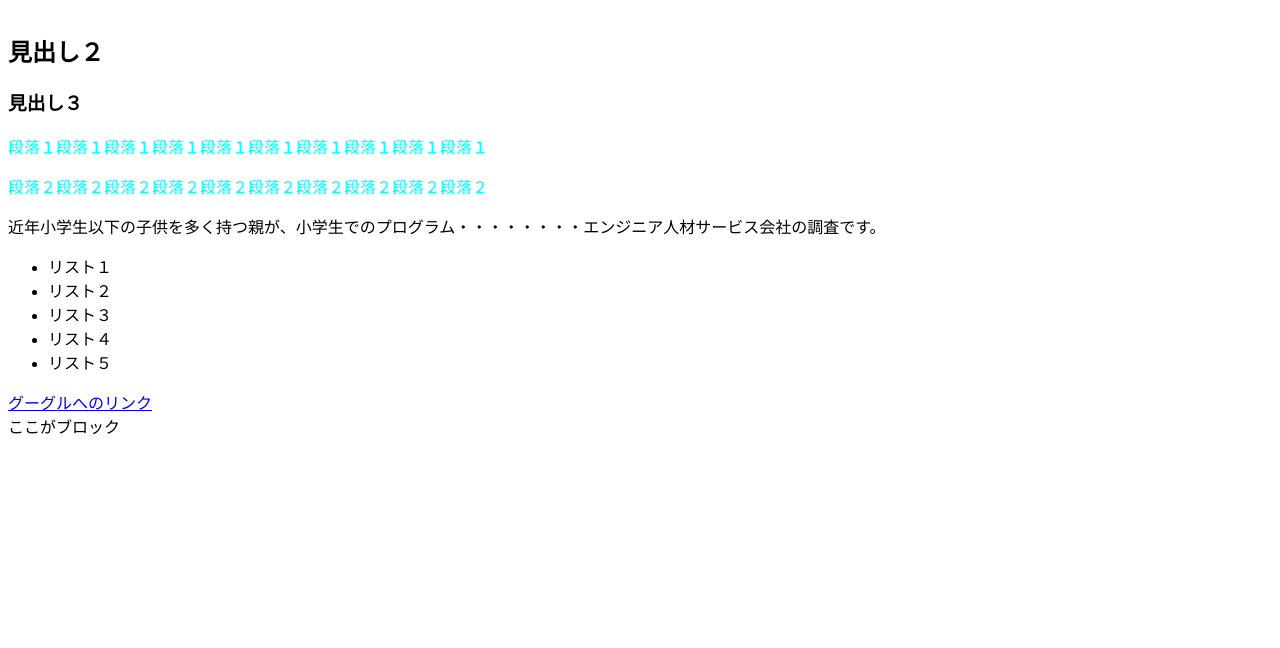
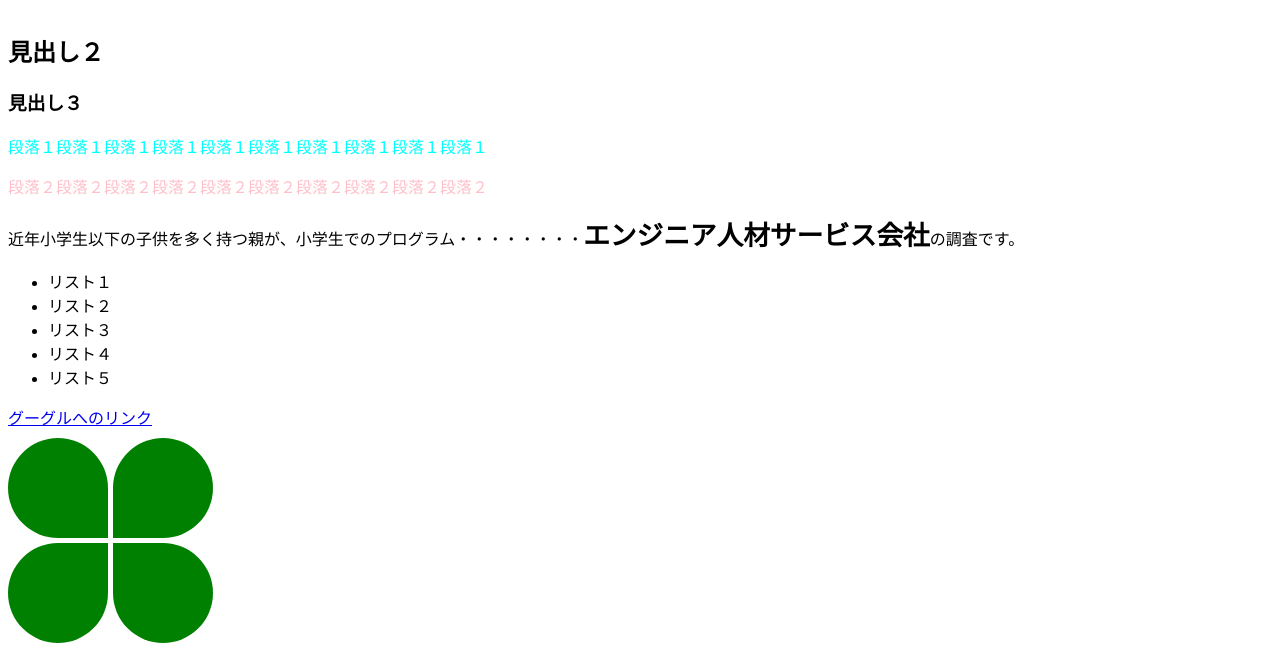
Before and after one commit to YOSHIDARIE/4196, a plain HTML site: page index.html in a window 1280 px wide. Shown: the part 152-800 px from the top of the page. Drawn offline with Linux system fonts and the light colour scheme.

Commit message:
practice3

```diff
--- a/css/index.css
+++ b/css/index.css
@@ -1,9 +1,65 @@
-p {
+p.sub-title1 {
     color: aqua
+}
+p#sub-title2{
+    color: pink;
+}
+
+.company{
+    font-size: 20pt;
+    font-weight: bold;
 }
 
 h1{
     color: red;
     font-size: 50pt;
     font-weight: bold;
+    text-align: center;
 }
+
+div.box1{
+    height: 100px;
+    width: 100px;
+    background-color: green;
+    border-radius: 50px 50px 0px 50px;
+    position: absolute;
+    left: 3px;
+    top: 585px;
+    margin: 5px;
+}
+
+div.box2{
+    height: 100px;
+    width: 100px;
+    background-color: green;
+    text-align: center;
+    border-radius: 50px 0px 50px 50px;
+    position: absolute;
+    left: 3px;
+    top: 690px;
+    margin: 5px;
+}
+
+div.box3{
+    height: 100px;
+    width: 100px;
+    background-color: green;
+    text-align: center;
+    border-radius: 0px 50px 50px 50px;
+    position: absolute;
+    left: 108px;
+    top: 690px;
+    margin: 5px;
+}
+
+div.box4{
+    height: 100px;
+    width: 100px;
+    background-color: green;
+    text-align: center;
+    border-radius: 50px 50px 50px 0px;
+    position: absolute;
+    left: 108px;
+    top: 585px;
+    margin: 5px;
+}
--- a/index.html
+++ b/index.html
@@ -13,8 +13,8 @@
   </h1>
   <h2>見出し２</h2>
   <h3>見出し３</h3>
-  <p>段落１段落１段落１段落１段落１段落１段落１段落１段落１段落１</p><p>段落２段落２段落２段落２段落２段落２段落２段落２段落２段落２</p>
-  近年小学生以下の子供を多く持つ親が、小学生でのプログラム・・・・・・・・<span>エンジニア人材サービス会社</span>の調査です。
+  <p class="sub-title1">段落１段落１段落１段落１段落１段落１段落１段落１段落１段落１</p><p id="sub-title2">段落２段落２段落２段落２段落２段落２段落２段落２段落２段落２</p>
+  近年小学生以下の子供を多く持つ親が、小学生でのプログラム・・・・・・・・<span class="company">エンジニア人材サービス会社</span>の調査です。
   <ul>
     <li>リスト１</li>
     <li>リスト２</li>
@@ -23,6 +23,9 @@
     <li>リスト５</li>
   </ul>
   <a href="https://www.google.co.jp">グーグルへのリンク</a>
-  <div>ここがブロック</div>
+  <div class="box1"></div>
+  <div class="box2"></div>
+  <div class="box3"></div>
+  <div class="box4"></div>
 </body>
 </html>
```
